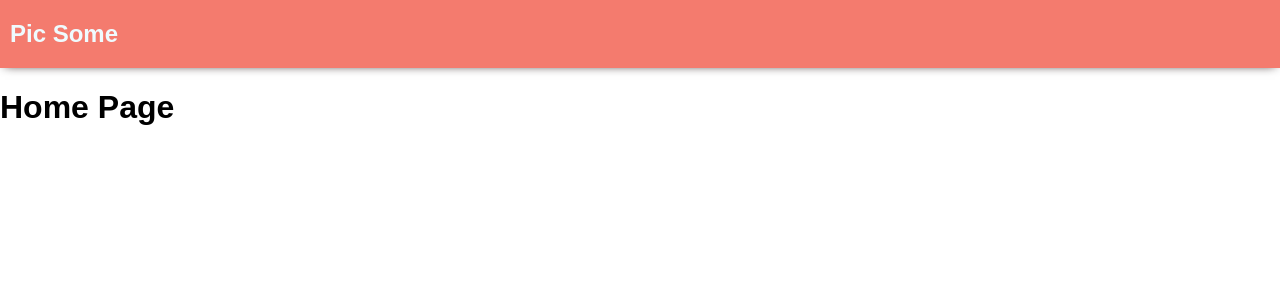
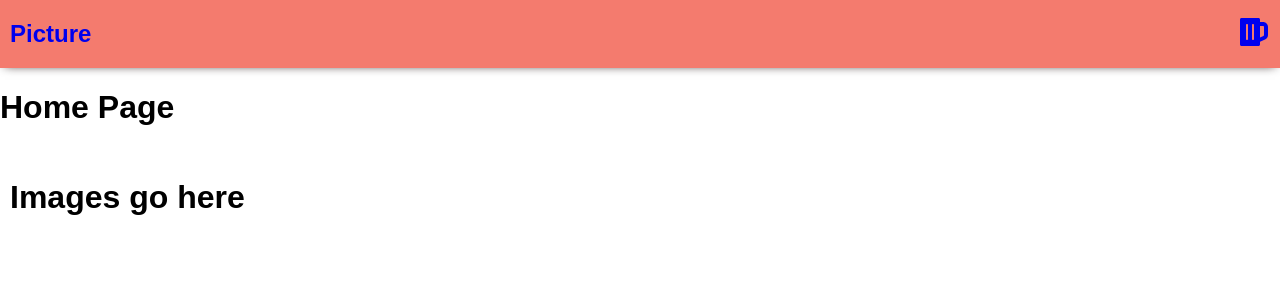
Before and after one commit to sinansonmez/amazon-redesign, a React (Create React App) app: page / in a window 1280 px wide. Shown: the top 300 px of the page. Built offline with nearby package versions, Linux system fonts and the light colour scheme.

Commit message:
router setup is completed

```diff
--- a/package.json
+++ b/package.json
@@ -12,6 +12,8 @@
     "@types/react-dom": "^18.0.5",
     "react": "^18.1.0",
     "react-dom": "^18.1.0",
+    "react-icons": "^4.4.0",
+    "react-router-dom": "^6.3.0",
     "react-scripts": "5.0.1",
     "typescript": "^4.7.3",
     "web-vitals": "^2.1.4"
--- a/src/App.tsx
+++ b/src/App.tsx
@@ -1,12 +1,21 @@
 import React from 'react';
+import { Routes, Route } from 'react-router-dom';
 import './App.css';
 import Header from './components/Header';
+import Cart from './pages/Cart';
+import Photos from './pages/Photos';
 
 function App() {
   return (
     <div className="App">
       <Header/>
       <h1>Home Page</h1>
+
+      <Routes>
+        <Route path='/' element={<Photos />}>
+          <Route path='cart' element={<Cart />} />
+        </Route>
+      </Routes>
     </div>
   );
 }
--- a/src/components/Header.tsx
+++ b/src/components/Header.tsx
@@ -1,10 +1,17 @@
 import React from 'react';
+import { Link } from 'react-router-dom';
+import Photos from '../pages/Photos';
+import { FaBeer } from 'react-icons/fa';
 
 const Header = () => {
     return (
         <header>
-            <h2>Pic Some</h2>
-            <i className="ri-shopping-cart-line ri-fw ri-2x"></i>
+            <Link to='/'>
+                <h2>Picture</h2>
+            </Link>
+            <Link to='/cart'>
+                <FaBeer size={'2em'} />
+            </Link>
         </header>
     )
 }
--- a/src/index.tsx
+++ b/src/index.tsx
@@ -1,5 +1,6 @@
 import React from 'react';
 import ReactDOM from 'react-dom/client';
+import {BrowserRouter} from 'react-router-dom'
 import './index.css';
 import App from './App';
 import reportWebVitals from './reportWebVitals';
@@ -8,9 +9,9 @@ const root = ReactDOM.createRoot(
   document.getElementById('root') as HTMLElement
 );
 root.render(
-  <React.StrictMode>
+  <BrowserRouter>
     <App />
-  </React.StrictMode>
+  </BrowserRouter>
 );
 
 // If you want to start measuring performance in your app, pass a function
```
Also changed, not shown: 1 other file (tests, documents, lock files or other folders).
